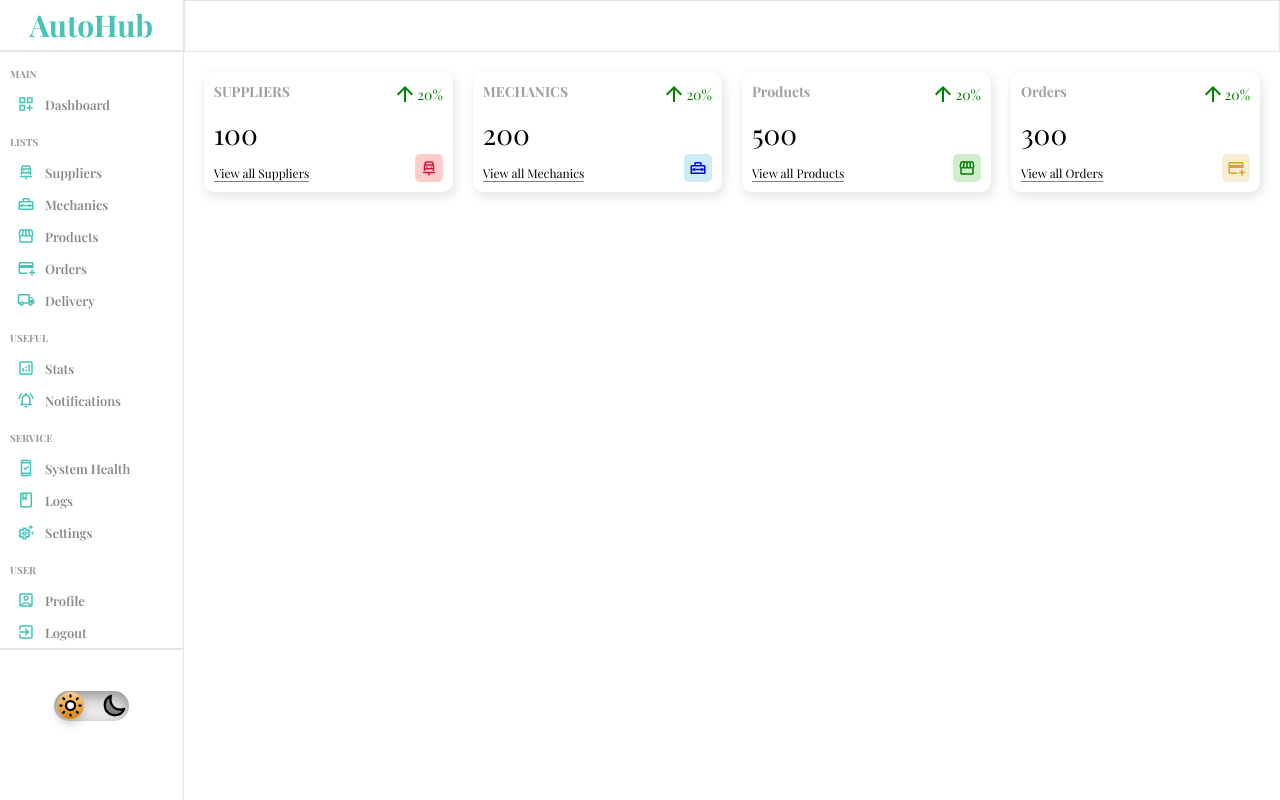
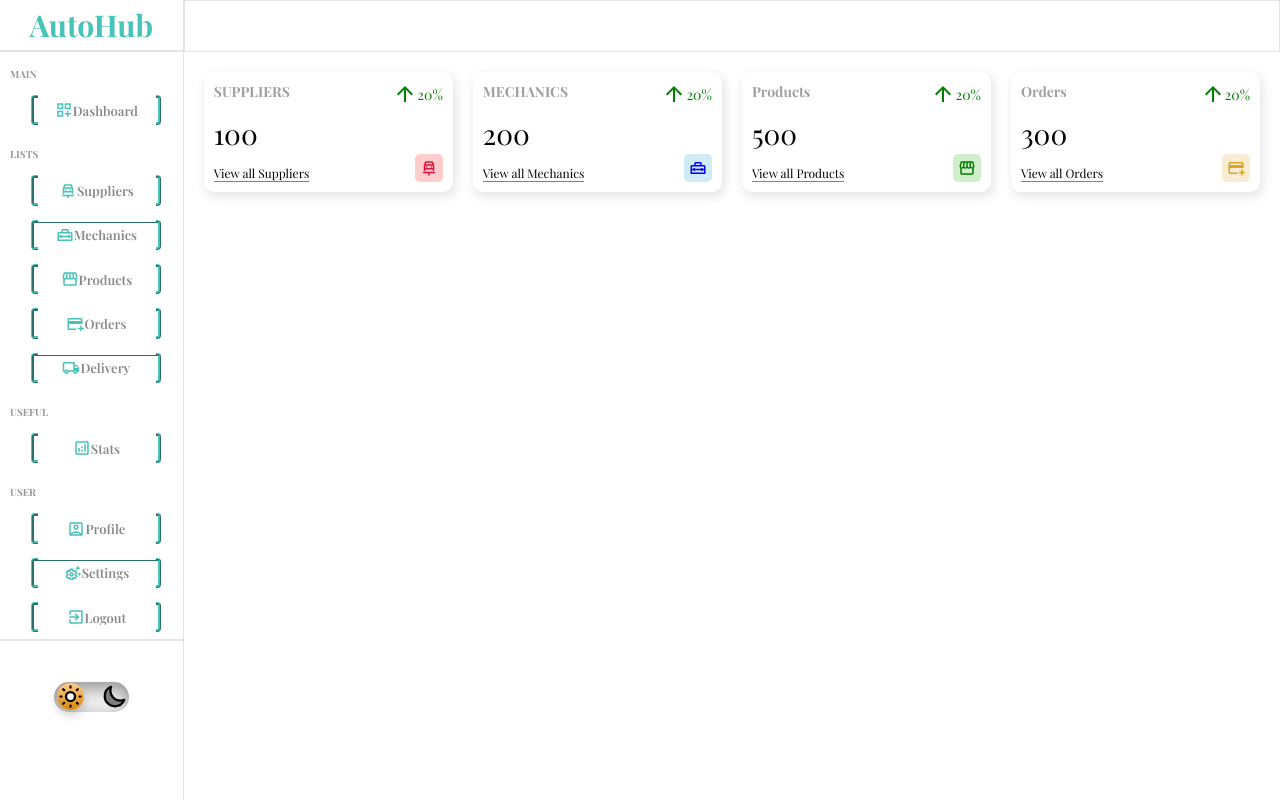
Before and after one commit to Aristox173/autohub, a React (Create React App) app: page / in a window 1280 px wide. Built offline with nearby package versions, Linux system fonts and the light colour scheme; a web font is replaced by a local one.

Commit message:
Add Sidebar Buttons

```diff
--- a/src/styles/home.scss
+++ b/src/styles/home.scss
@@ -6,6 +6,7 @@
 
         .widgets {
             display: flex;
+            flex-wrap: wrap;
             padding: 20px;
             gap: 20px;
         }
--- a/src/styles/sidebar.scss
+++ b/src/styles/sidebar.scss
@@ -44,20 +44,65 @@
                 padding: 7px;
                 cursor: pointer;
 
-                &:hover {
-                    background-color: rgb(219, 255, 251);
-                }
-
                 .icon {
                     font-size: 18px;
                     color: rgb(71, 196, 184);
                 }
 
-                span {
+                button {
+                    width: 10em;
+                    position: relative;
+                    height: auto;
+                    padding: 2%;
+                    margin: auto;
+                    border: 3px ridge rgb(71, 196, 184);
+                    outline: none;
+                    background-color: transparent;
+                    color: #888;
+                    transition: 1s;
+                    border-radius: 0.3em;
                     font-size: 13px;
                     font-weight: 600;
-                    color: #888;
-                    margin-left: 10px;
+                    cursor: pointer;
+
+                    span{
+                        display: flex;
+                        flex-direction: row;
+                        align-items: center;
+                        justify-content: center;
+                    }
+                }
+
+                button::after {
+                    content: "";
+                    position: absolute;
+                    top: -10px;
+                    left: 3%;
+                    width: 95%;
+                    height: 40%;
+                    background-color: #fff;
+                    transition: 0.5s;
+                    transform-origin: center;
+                }
+
+                  button::before {
+                    content: "";
+                    transform-origin: center;
+                    position: absolute;
+                    top: 80%;
+                    left: 3%;
+                    width: 95%;
+                    height: 40%;
+                    background-color: #fff;
+                    transition: 0.5s;
+                }
+
+                  button:hover::before, button:hover::after {
+                    transform: scale(0)
+                }
+
+                  button:hover {
+                    box-shadow: inset 0px 0px 25px rgb(145, 238, 229);
                 }
             }
         }
--- a/src/views/components/Sidebar.jsx
+++ b/src/views/components/Sidebar.jsx
@@ -14,7 +14,6 @@ import SettingsSuggestOutlinedIcon from '@mui/icons-material/SettingsSuggestOutl
 import AccountBoxOutlinedIcon from '@mui/icons-material/AccountBoxOutlined';
 import ExitToAppOutlinedIcon from '@mui/icons-material/ExitToAppOutlined';
 
-
 const Sidebar = () => {
   return (
     <div className="sidebar">
@@ -26,60 +25,39 @@ const Sidebar = () => {
             <ul>
                 <p className="title">MAIN</p>
                 <li>
-                    <DashboardCustomizeOutlinedIcon className="icon"/>
-                    <span>Dashboard</span>
+
+                    <button><span><DashboardCustomizeOutlinedIcon className="icon"/>Dashboard</span></button>
                 </li>
                 <p className="title">LISTS</p>
                 <li>
-                    <CarRepairOutlinedIcon className="icon"/>
-                    <span>Suppliers</span>
+                    <button><span><CarRepairOutlinedIcon className="icon"/>Suppliers</span></button>
                 </li>
                 <li>
-                    <HomeRepairServiceOutlinedIcon className="icon"/>
-                    <span>Mechanics</span>
+                    <button><span><HomeRepairServiceOutlinedIcon className="icon"/>Mechanics</span></button>
                 </li>
                 <li>
-                    <StorefrontOutlinedIcon className="icon"/>
-                    <span>Products</span>
+                    <button><span><StorefrontOutlinedIcon className="icon"/>Products</span></button>
                 </li>
                 <li>
-                    <AddCardOutlinedIcon className="icon"/>
-                    <span>Orders</span>
+                    <button><span><AddCardOutlinedIcon className="icon"/>Orders</span></button>
                 </li>
                 <li>
-                    <LocalShippingOutlinedIcon className="icon"/>
-                    <span>Delivery</span>
+                    <button><span><LocalShippingOutlinedIcon className="icon"/>Delivery</span></button>
                 </li>
                 <p className="title">USEFUL</p>
                 <li>
-                    <AnalyticsOutlinedIcon className="icon"/>
-                    <span>Stats</span>
+                    <button><span><AnalyticsOutlinedIcon className="icon"/>Stats</span></button>
+                </li>
+
+                <p className="title">USER</p>
+                <li>
+                    <button><span><AccountBoxOutlinedIcon className="icon"/>Profile</span></button>
                 </li>
                 <li>
-                    <NotificationsActiveOutlinedIcon className="icon"/>
-                    <span>Notifications</span>
-                </li>
-                <p className="title">SERVICE</p>
-                <li>
-                    <SystemSecurityUpdateGoodOutlinedIcon className="icon"/>
-                    <span>System Health</span>
+                    <button><span><SettingsSuggestOutlinedIcon className="icon"/>Settings</span></button>
                 </li>
                 <li>
-                    <BookOutlinedIcon className="icon"/>
-                    <span>Logs</span>
-                </li>
-                <li>
-                    <SettingsSuggestOutlinedIcon className="icon"/>
-                    <span>Settings</span>
-                </li>
-                <p className="title">USER</p>
-                <li>
-                    <AccountBoxOutlinedIcon className="icon"/>
-                    <span>Profile</span>
-                </li>
-                <li>
-                    <ExitToAppOutlinedIcon className="icon"/>
-                    <span>Logout</span>
+                    <button><span><ExitToAppOutlinedIcon className="icon"/>Logout</span></button>
                 </li>
             </ul>
         </div>
```
